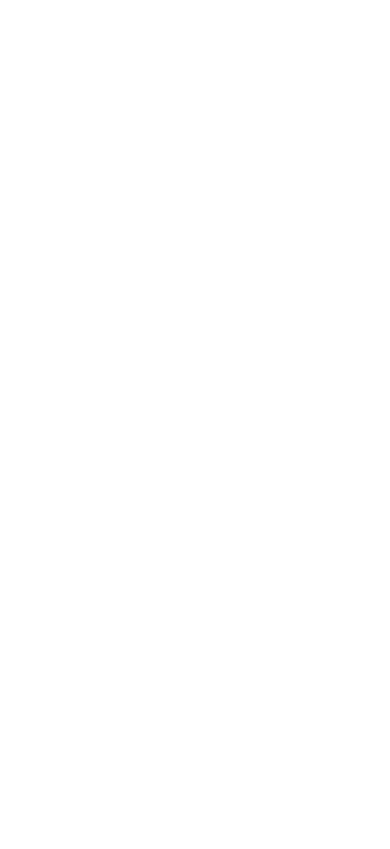
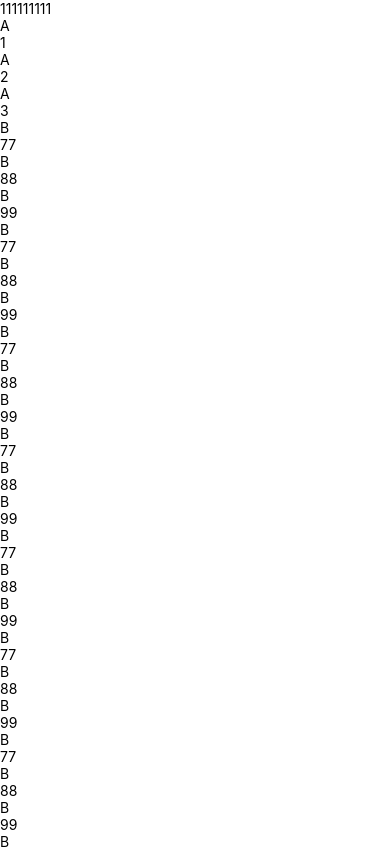
Before and after one commit to miniocean404-rn/learn-app, a React Native app: screen / in a window 390 px wide. Shown: the top 849 px of the page. Built offline with nearby package versions, Linux system fonts and the light colour scheme.

Commit message:
feat: SectionList

```diff
--- /dev/null
+++ b/src/learn/system-components/scroll/sectionList/index.tsx
@@ -0,0 +1,114 @@
+import {
+  DefaultSectionT,
+  NativeScrollEvent,
+  NativeSyntheticEvent,
+  SectionList,
+  SectionListData,
+  SectionListRenderItemInfo,
+  StyleSheet,
+  Text,
+  View,
+} from 'react-native'
+import React, { useEffect, useRef } from 'react'
+
+const SectionData = [
+  { data: [1, 2, 3], type: 'A' },
+  { data: [77, 88, 99], type: 'B' },
+  { data: [77, 88, 99], type: 'B' },
+  { data: [77, 88, 99], type: 'B' },
+  { data: [77, 88, 99], type: 'B' },
+  { data: [77, 88, 99], type: 'B' },
+  { data: [77, 88, 99], type: 'B' },
+  { data: [77, 88, 99], type: 'B' },
+  { data: [77, 88, 99], type: 'B' },
+  { data: [77, 88, 99], type: 'B' },
+  { data: [77, 88, 99], type: 'B' },
+  { data: [77, 88, 99], type: 'B' },
+]
+
+// 内容分组滚动
+const SystemSectionList = () => {
+  const sectionRef = useRef<SectionList>(null)
+
+  useEffect(() => {
+    setTimeout(() => {
+      sectionRef.current?.scrollToLocation({
+        // 某一组的索引
+        sectionIndex: 0,
+        // 某一组中的元素的索引,这个索引会把 renderSectionHeader 的 header 也算一个索引
+        itemIndex: 1,
+        // 这个元素在屏幕的百分比位置 0 - 1
+        viewPosition: 0.5,
+        animated: true,
+      })
+    }, 2000)
+
+    return () => {}
+  }, [])
+
+  const onScroll = (e: NativeSyntheticEvent<NativeScrollEvent>) => {
+    // e.nativeEvent.contentOffset.y 获取滚动的 Y 轴的距离
+    console.log(e.nativeEvent.contentOffset.y)
+  }
+
+  const renderItem = (info: SectionListRenderItemInfo<number, DefaultSectionT>) => {
+    const { item, index, section } = info
+
+    return <Text>{item}</Text>
+  }
+
+  const ListHeaderComponent = () => {
+    return <Text>111111111</Text>
+  }
+
+  const ListFooterComponent = () => {
+    return <Text>222222222</Text>
+  }
+
+  const renderSectionHeader = ({ section }: { section: SectionListData<number, DefaultSectionT> }) => {
+    return <Text>{section.type}</Text>
+  }
+
+  const ItemSeparatorComponent = (info: any) => {
+    return <Text>{info.section.type}</Text>
+  }
+
+  return (
+    <View>
+      <SectionList
+        ref={sectionRef}
+        sections={SectionData}
+        renderItem={renderItem}
+        // 不用使用 key 属性保证唯一，这个组件 keyExtractor 函数返回一个唯一 Key 自动适配
+        keyExtractor={(item, index) => `${item}-${index}`}
+        // 设置容器内部元素样式
+        contentContainerStyle={styles.contentStyle}
+        // 是否显示滚动条 分别为横向和纵向
+        showsHorizontalScrollIndicator={false}
+        showsVerticalScrollIndicator={false}
+        // ScrollView 内容滚动时候键盘是否消失 只有 on-drag 双端通用
+        keyboardDismissMode="on-drag"
+        // 点击滚动区域的时候键盘是否消失
+        // never handled 的区别是 never 在有点击按钮的时先收起键盘，但是不会触发点击事件，第二次点击才触发 handled 一直会触发
+        // always 不消失
+        keyboardShouldPersistTaps="handled"
+        onScroll={onScroll}
+        // 滚动内容的头部尾部的 DOM
+        ListHeaderComponent={ListHeaderComponent}
+        ListFooterComponent={ListFooterComponent}
+        // 每个 section 的 Header 的 DOM
+        renderSectionHeader={renderSectionHeader}
+        // 与 renderSectionHeader 放在一起使用,是否让 renderSectionHeader 的元素吸顶，滚动时下一个会顶掉上一个
+        stickySectionHeadersEnabled
+        // 分隔符 每一组的元素内的分割 不包含：renderSectionHeader
+        ItemSeparatorComponent={ItemSeparatorComponent}
+      />
+    </View>
+  )
+}
+
+export default SystemSectionList
+
+const styles = StyleSheet.create({
+  contentStyle: {},
+})
--- a/src/view/home/index.tsx
+++ b/src/view/home/index.tsx
@@ -1,3 +1,5 @@
+import SystemSectionList from '@/learn/system-components/scroll/sectionList'
+
 const Home = (): JSX.Element => {
   return (
     <>
@@ -13,6 +15,8 @@
       {/* <SystemButton></SystemButton> */}
       {/* <SystemScrollView></SystemScrollView> */}
       {/* <SystemFlatList></SystemFlatList> */}
+
+      <SystemSectionList></SystemSectionList>
     </>
   )
 }
```
Also changed, not shown: .prettierrc.js.
